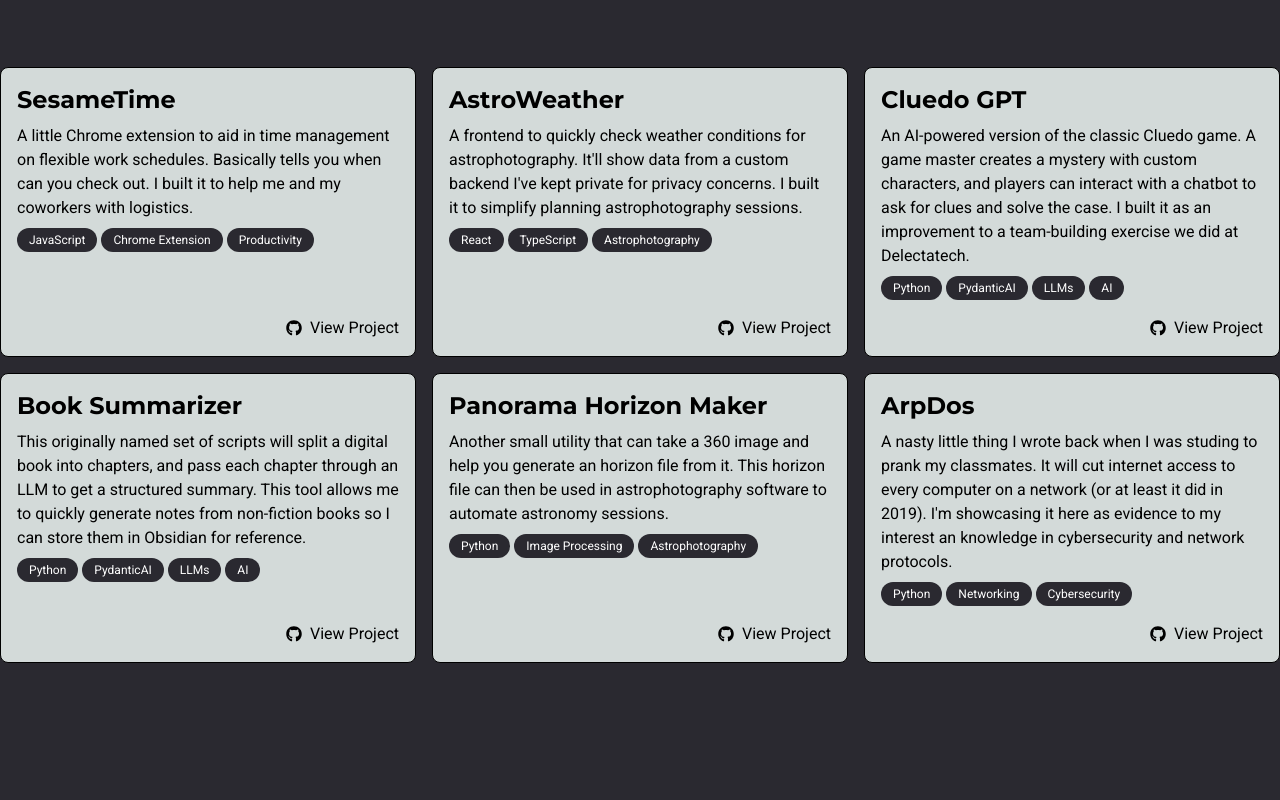
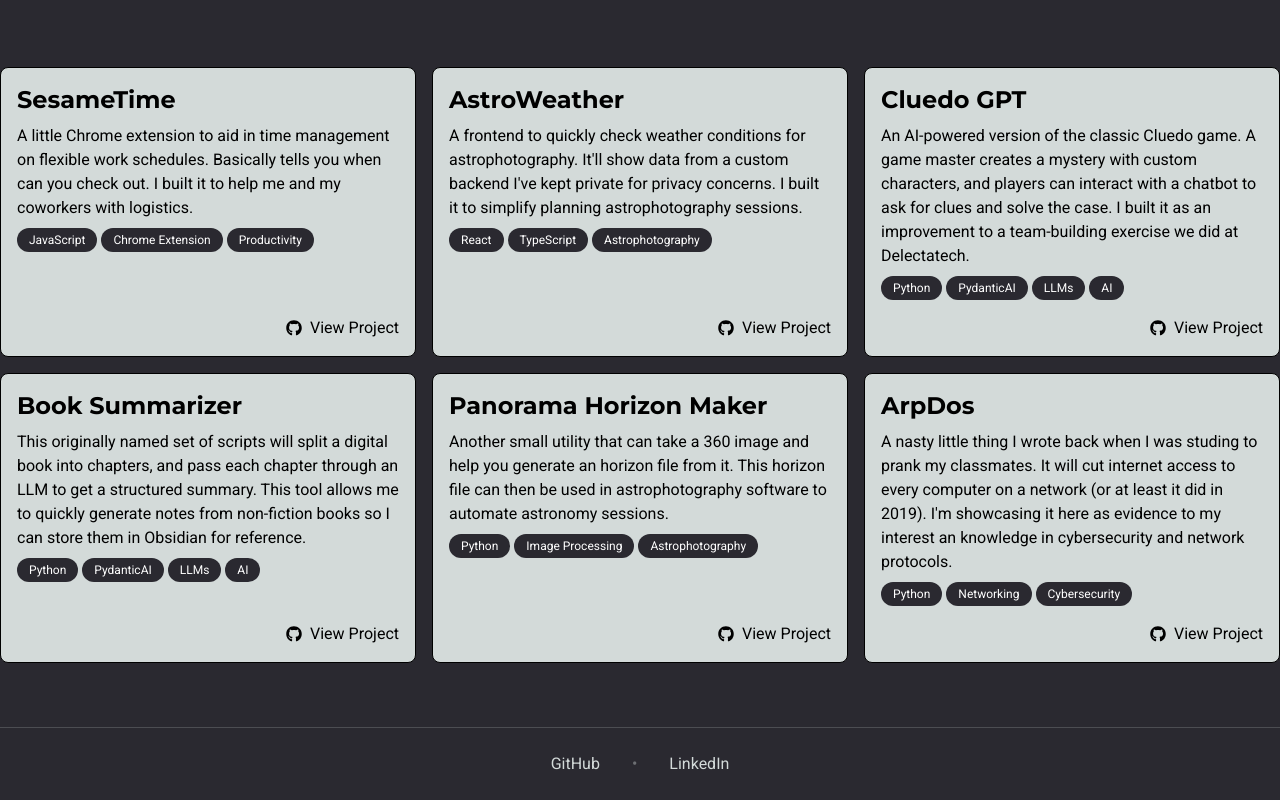
Before and after one commit to danngalann/portfolio, a Next.js app: page / in a window 1280 px wide. Shown: the part 1994-2794 px from the top of the page. Before the commit the page ends 2657 px from the top, so only its background shows below. Built offline with nearby package versions, Linux system fonts and the light colour scheme.

Commit message:
Added footer

```diff
--- a/app/layout.tsx
+++ b/app/layout.tsx
@@ -3,6 +3,7 @@ import "react-tooltip/dist/react-tooltip.css";
 import "./globals.css";
 import { roboto, montserrat } from "./ui/fonts";
 import Navbar from "./ui/navbar";
+import Footer from "./ui/footer";
 
 export const metadata: Metadata = {
   title: "Daniel's Portfolio",
@@ -19,6 +20,7 @@ export default function RootLayout({
       <body className="antialiased">
         <Navbar />
         {children}
+        <Footer />
       </body>
     </html>
   );
--- /dev/null
+++ b/app/ui/footer.tsx
@@ -0,0 +1,35 @@
+import Link from "next/link";
+
+export default function Footer() {
+  return (
+    <footer className="border-t border-foreground/20 mt-16">
+      <div className="container mx-auto p-6">
+        <div className="flex justify-center items-center gap-8">
+          <Link
+            href="https://github.com/danngalann"
+            target="_blank"
+            rel="noopener noreferrer"
+            className="relative group hover:text-foreground/80 transition-colors duration-300"
+          >
+            <span className="relative">
+              GitHub
+              <span className="absolute -bottom-1 left-0 w-0 h-0.5 bg-current transition-all duration-300 group-hover:w-full"></span>
+            </span>
+          </Link>
+          <span className="text-foreground/40">•</span>
+          <Link
+            href="https://www.linkedin.com/in/danngalann/"
+            target="_blank"
+            rel="noopener noreferrer"
+            className="relative group hover:text-foreground/80 transition-colors duration-300"
+          >
+            <span className="relative">
+              LinkedIn
+              <span className="absolute -bottom-1 left-0 w-0 h-0.5 bg-current transition-all duration-300 group-hover:w-full"></span>
+            </span>
+          </Link>
+        </div>
+      </div>
+    </footer>
+  );
+}
```
